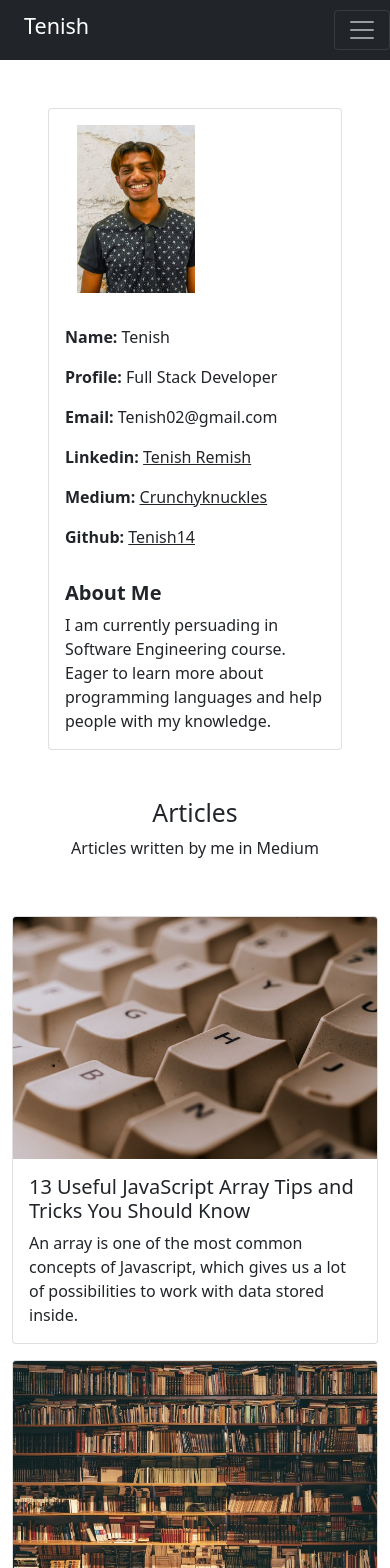
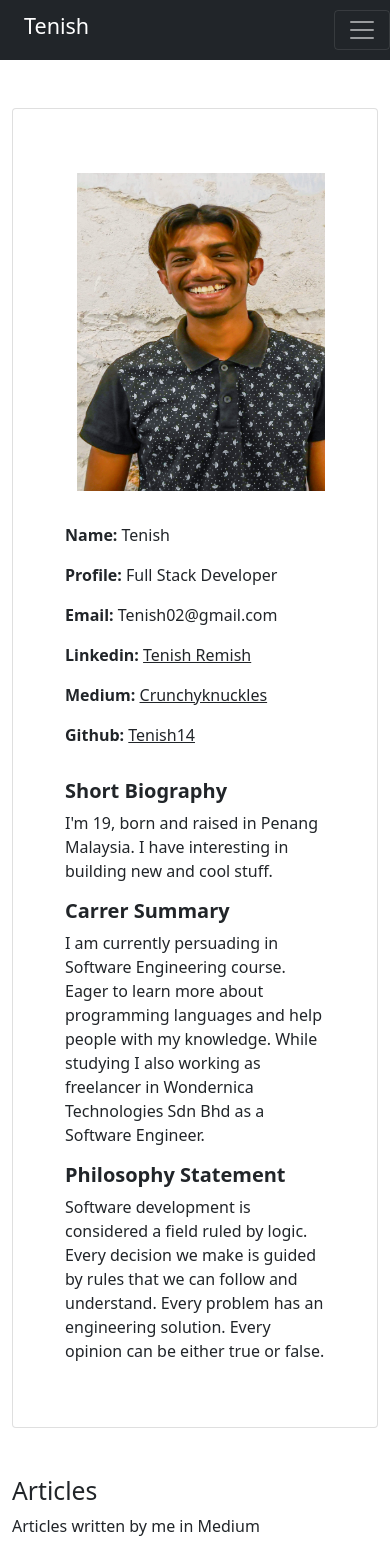
Before and after one commit to Tenish14/pwa_personal_portfolio, a React (Create React App) app: page /about in a window 390 px wide. Shown: the top 1568 px of the page. Built offline with nearby package versions, Linux system fonts and the light colour scheme.

Commit message:
fix-pages

```diff
--- a/package.json
+++ b/package.json
@@ -6,6 +6,7 @@
     "@testing-library/jest-dom": "^5.14.1",
     "@testing-library/react": "^11.2.7",
     "@testing-library/user-event": "^12.8.3",
+    "bingmaps-react": "^1.1.0",
     "bootstrap": "^5.1.0",
     "react": "^17.0.2",
     "react-bootstrap": "^1.6.1",
--- a/src/components/AboutMe.js
+++ b/src/components/AboutMe.js
@@ -8,26 +8,20 @@ import medium3 from "../images/top_11_tips.jpg";
 import medium4 from "../images/send_email_reactjs.jpg";
 import medium5 from "../images/npm_tricks.jpg";
 import medium6 from "../images/python_script.jpg"
+import BingMapsReact from "bingmaps-react";
 
 function AboutMe () {
     console.log()
     return (
         <React.Fragment>
-        <Card className="m-5">
-            <div className="container">
+        <div className="container">
+            <Card className="my-5 p-5">
                 <div className="row">
-                    <div className="col-md-4">
-                        <Card.Img
-                        src={tenish_img}
-                        style={
-                            {height: "200px",
-                            width: "150px"}}
-                        className="p-3"    >
-
-                        </Card.Img>
+                    <div className="col-md-5">
+                        <Card.Img src={tenish_img} style={{height: "350px", width: "280px"}}className="p-3"></Card.Img>
 
                     </div>
-                    <div className="col-md-8 p-3">
+                    <div className="col-md-7 p-3">
                         <Card.Text><b>Name:</b> Tenish</Card.Text>
                         <Card.Text><b>Profile:</b> Full Stack Developer</Card.Text>
                         <Card.Text><b>Email:</b> Tenish02@gmail.com</Card.Text>
@@ -37,22 +31,37 @@ function AboutMe () {
 
                     </div>
                     <div className="col-md-10 p-3">
-                        <Card.Title><b>About Me</b></Card.Title>
+                        <Card.Title><b>Short Biography</b></Card.Title>
+                        <Card.Text>
+                        I'm 19, born and raised in Penang Malaysia. I have interesting in building new and cool stuff.
+                        </Card.Text>
+
+                        <Card.Title><b>Carrer Summary</b></Card.Title>
                         <Card.Text>
                         I am currently persuading in Software Engineering course.
                         Eager to learn more about programming languages and help people with my knowledge.
+                        While studying I also working as freelancer in Wondernica Technologies Sdn Bhd as a Software Engineer.
+                        </Card.Text>
+
+                        <Card.Title><b>Philosophy Statement</b></Card.Title>
+                        <Card.Text>
+                        Software development is considered a field ruled by logic.
+                        Every decision we make is guided by rules that we can follow and understand.
+                        Every problem has an engineering solution. Every opinion can be either true or false.
                         </Card.Text>
 
 
                     </div>
                 </div>
-            </div>
-       </Card>
+            </Card>
+       </div>
 
-       <div>
-           <h2 className="text-center">Articles</h2>
-           <p className="text-center">Articles written by me in Medium</p>
-           <div className="container my-5">
+
+
+       <div className="container">
+           <h2 >Articles</h2>
+           <p >Articles written by me in Medium</p>
+           <div className="my-5">
                <div className="row">
                    <div className="col-md-4 my-2">
                        <Card>
@@ -84,7 +93,7 @@ function AboutMe () {
                    </div>
                </div>
            </div>
-           <div className="container my-5">
+           <div className="my-5">
                <div className="row">
                    <div className="col-md-4 my-2">
                        <Card>
@@ -117,6 +126,23 @@ function AboutMe () {
                </div>
            </div>
 
+           <div className="container my-4">
+               <h2 className="mt-5">Hometown</h2>
+               <p>Bukit Mertajam (Mukim 15)</p>
+                <BingMapsReact
+                        bingMapsKey="your bing maps API key goes here"
+                        height="500px"
+                        mapOptions={{
+                            navigationBarMode: "square",
+                        }}
+                        width="100%"
+                        viewOptions={{
+                            center: { latitude: 5.3655, longitude: 100.4590 },
+                            mapTypeId: "road",
+                        }}
+                        />
+           </div>
+
        </div>
        </React.Fragment>
 
--- a/src/components/Skills.js
+++ b/src/components/Skills.js
@@ -16,11 +16,11 @@ import adobeXd from "../images/skills_img/adobe_xd.png";
 
 function Skills () {
     return (
-        <div>
+        <div className="container">
             <h2 className="mt-5 mx-5">Frontend &amp; Backend</h2>
             <p className="mt-2 mx-5">Languages I used on daily</p>
 
-            <Card className="container">
+            <Card>
                 <div className="row d-flex py-5">
                     <div className="col-md-3 px-5">
                         <Card.Img src={js} style={{width: "50%"}}/>
@@ -62,7 +62,7 @@ function Skills () {
             <h2 className="mt-5 mx-5">Development Tools</h2>
             <p className="mt-2 mx-5">Software I use for designing and stay productive</p>
 
-            <Card className="container mb-5">
+            <Card className="mb-5">
                 <div className="row d-flex py-5">
                     <div className="col-md-3 px-5">
                         <Card.Img src={adobeXd} style={{width: "50%"}}/>
```
Also changed, not shown: 2 other files (tests, documents, lock files or other folders).
